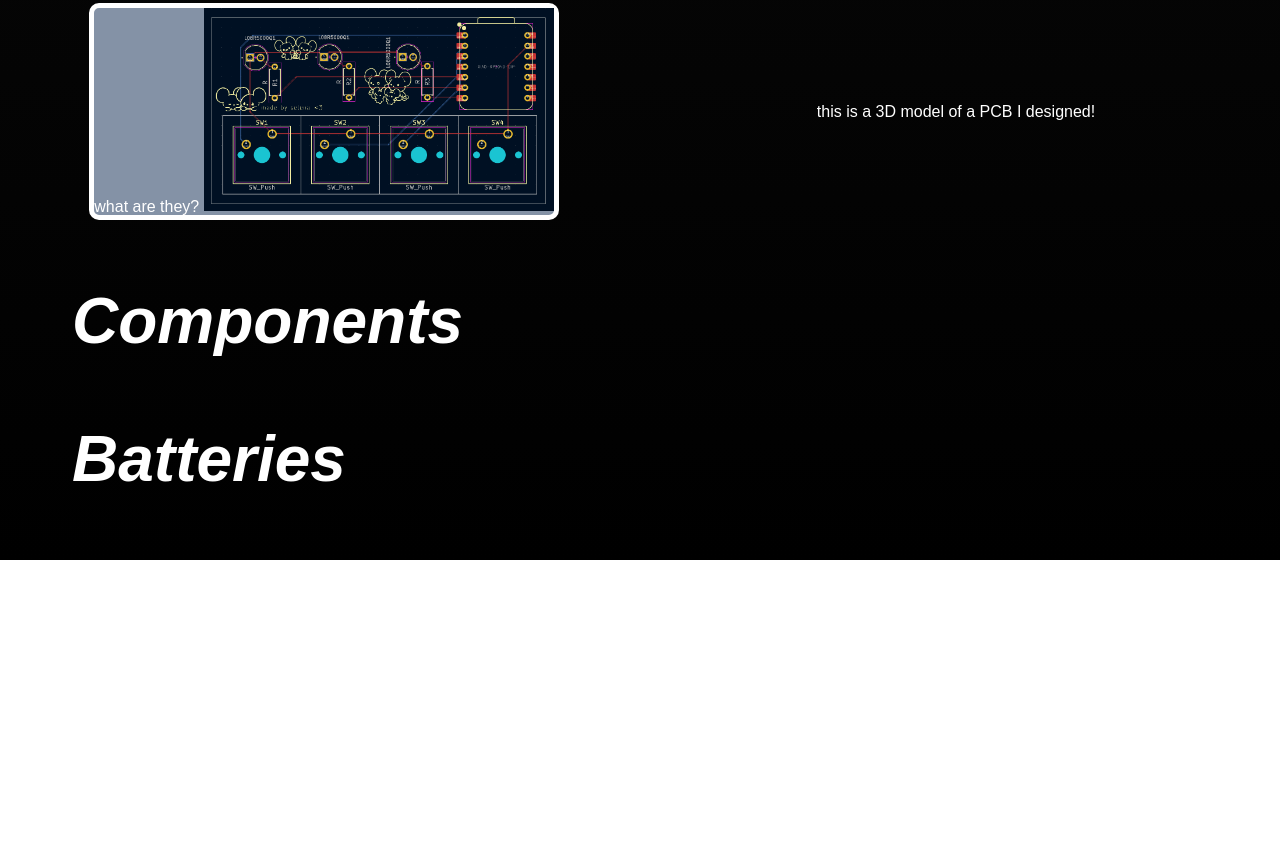
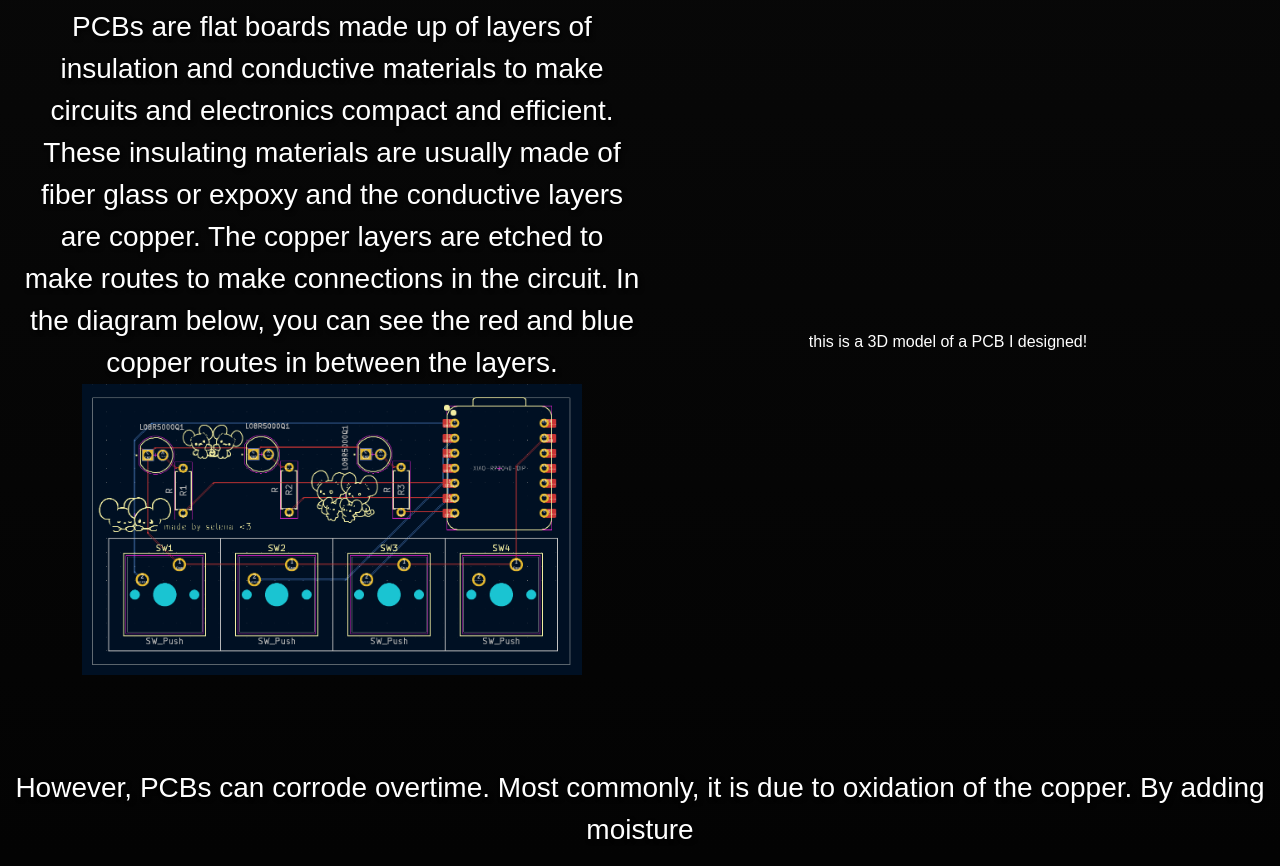
Before and after one commit to possiblyselena/chemistry-and-computer-engineering, a plain HTML site: page index.html in a window 1280 px wide. Shown: the part 1014-1880 px from the top of the page. Before the commit the page ends 1574 px from the top, so only its background shows below. Drawn offline with Linux system fonts and the light colour scheme; some packages are replaced by stand-ins of ours; a script that the page names is missing; a web font is replaced by a local one.

Commit message:
added sections and title animations

```diff
--- a/index.html
+++ b/index.html
@@ -13,22 +13,28 @@
             <a href="https://hackclub.com/">orpheus @ hackclub</a>
         </div>
         <div>
-            <p1>After high school, I plan to study computer engineering, which generally does not involve much chemistry (or so I thought). However in Grade 12 Chemistry, the unit that stood out to me the most the electrochemistry. I have designed plenty of PCBs (Printed Circuit Boards) and used electronics in my everyday life. After learning about the redox table and galvanic cell, I have a better understanding why certain materials are used in computer components. After more research, I learned that computers and chemistry have more 'chemistry' than I thought!</p1>
+            <p1>After high school, I plan to study computer engineering, which generally does not involve much chemistry (or so I thought). However in Grade 12 Chemistry, the unit that stood out to me the most the electrochemistry. I have designed plenty of PCBs (Printed Circuit Boards) and used electronics in my everyday life. After learning about the redox table and galvanic cell, I have a better understanding why certain materials are use in computer components. After more research, I learned that computers and chemistry have more 'chemistry' than I thought!</p1>
             <h2>By Selena</h2>
         </div>
     </div>
 
     <div class="pcb">
         <h3>Printed Circuit Boards</h3>
+        <hl></hl>
         <div class="section">
             <div class="definition">
-            <p2>what are they?</p2>
-            <img src="assets/pcb.png" width="350px">
+                <p1>PCBs are flat boards made up of layers of insulation and conductive materials to make circuits and electronics compact and efficient. These insulating materials are usually made of fiber glass or expoxy and the conductive layers are copper. The copper layers are etched to make routes to make connections in the circuit. In the diagram below, you can see the red and blue copper routes in between the layers. </p1>
+                <div>
+                    <img src="assets/pcb.png" width="500px">
+                </div>
             </div>
             <div id="3dPCB">
                 <model-viewer src="assets/pathfinder.gltf" camera-controls touch-action="pan-y"></model-viewer>
                 this is a 3D model of a PCB I designed!
             </div>
+        </div>
+         <div class="row">
+                <p1>However, PCBs can corrode overtime. Most commonly, it is due to oxidation of the copper. By adding moisture </p1>
         </div>
     </div>
 
@@ -39,5 +45,12 @@
     <div class="batteries">
         <h3>Batteries</h3>
     </div>
+
+    <div class="sources">
+        <h3>Sources</h3>
+        <ul>
+            <li><a href="https://industries.winstonind.com/what-is-a-printed-circuit-board/">What is a circuit board?</a></li>
+        </ul>
+    </div>
     <script type="module" src="script.js"></script>
 </body>
--- a/style.css
+++ b/style.css
@@ -59,15 +59,17 @@ h2 {
 }
 
 h3 {
+    margin-top: 3em;
+    color: #ffffff;
     text-align: left;
-    font-size: 4em;
-    color: #ffffff;
+    font-size: 2.5em;
     margin-left: 1em;
     font-style: italic;
+    animation: flicker 1s infinite alternate;
 }
 
 img:hover {
-    animation: hovering 0.5s ease-in-out infinite alternate;
+    animation: hovering 0.2s ease-in-out infinite alternate;
 }
 
 a {
@@ -107,6 +109,7 @@ model-viewer {
     justify-items: center;
 }
 
+
 .section {
     color: #ffffff;
     text-align: center;
@@ -114,12 +117,16 @@ model-viewer {
     grid-template-columns: 1fr 1fr;
     align-items: center;
     justify-items: center;
+    padding-left: 1em;
+    padding-right: 1em;
 }
 
-.definition {
-    background-color: #8492a6;
-    border-radius: 10px;
-    border: 5px solid #ffffffff;
+.row {
+    display: flex;
+    flex-direction: row;
+    justify-content: center;
+    align-items: center;
+    margin-top: 2em;
 }
 
 
@@ -150,3 +157,15 @@ model-viewer {
         color: #f45240ff;
     }
 }
+
+@keyframes flicker {
+    0% {
+        opacity: 1;
+    }
+    50% {
+        color:#a633d6;
+    }
+    100% {
+        opacity: 0.5;
+    }
+}
```
